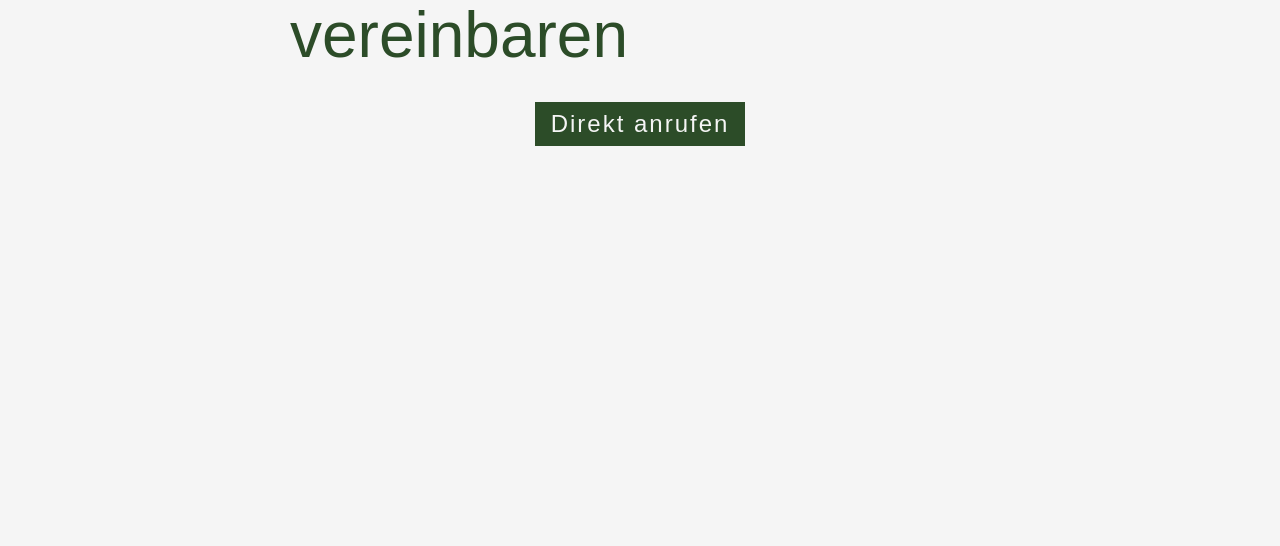
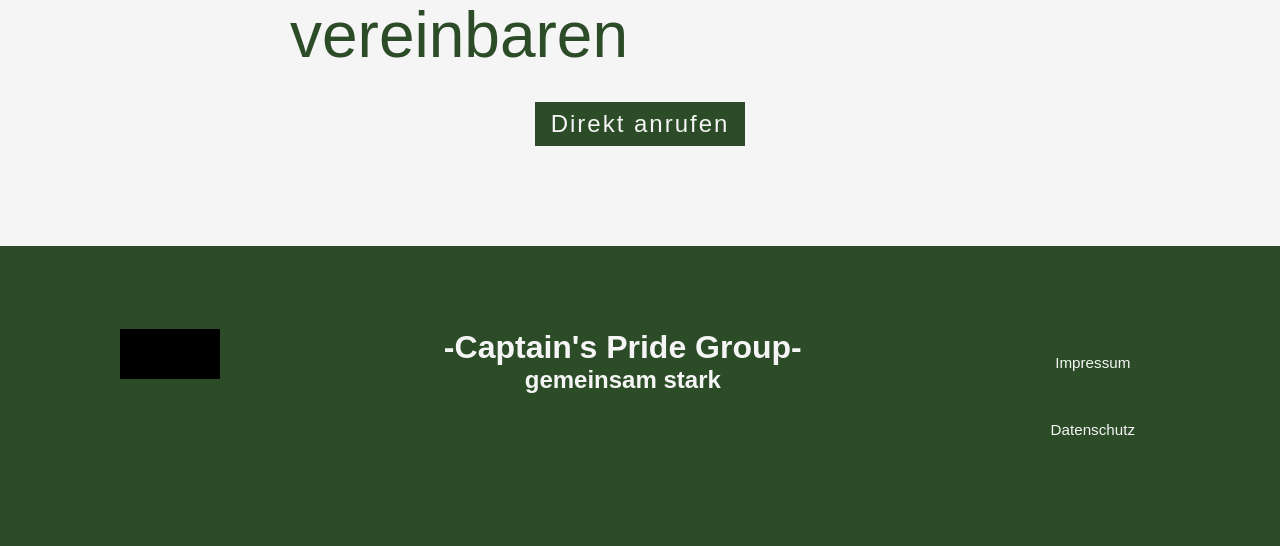
Before and after one commit to Jacques1988/tactical-combat-group, a PHP site: page / in a window 1280 px wide. Shown: the part 3375-3921 px from the top of the page. Before the commit the page ends 3521 px from the top, so only its background shows below. Run offline with PHP 8.4, Linux system fonts and the light colour scheme; some web fonts are replaced.

Commit message:
update finish footer design

```diff
--- a/dist/main.css
+++ b/dist/main.css
@@ -617,4 +617,47 @@ img {
   padding: 100px 0;
 }
 
+.footer {
+  display: flex;
+  justify-content: center;
+  align-items: center;
+  width: 100%;
+  height: 300px;
+  background-color: #2C4C28;
+}
+.footer__socialmedia {
+  display: flex;
+  justify-content: space-between;
+  align-items: center;
+  width: 100px;
+  height: 50px;
+  background-color: black;
+}
+.footer__slogan {
+  display: flex;
+  justify-content: center;
+  align-items: center;
+  flex-direction: column;
+  text-align: center;
+  font-family: "badsuabia", sans-serif;
+  color: whitesmoke;
+  font-size: 1rem;
+  font-weight: 400;
+}
+.footer__links {
+  display: flex;
+  justify-content: center;
+  align-items: center;
+  flex-direction: column;
+}
+.footer__links__link {
+  color: whitesmoke;
+  font-family: "badsuabia", sans-serif;
+  font-size: 0.95rem;
+  padding: 25px;
+}
+.footer__links__link:hover {
+  background-color: #532b15;
+}
+
 /*# sourceMappingURL=main.css.map */
--- a/index.php
+++ b/index.php
@@ -121,13 +121,13 @@
                         <input required class="form__input-container__input" type="text" placeholder="Bitte hier das Captcha eingeben">
                     </div>
                     <div class="form__input-container">
-                    <textarea required class="form__textarea" placeholder="Deine Nachricht"></textarea>
+                        <textarea required class="form__textarea" placeholder="Deine Nachricht"></textarea>
                     </div>
                     <img src="./captcha.png" style="width:300px; height:75px;">
                     <div class="form__agb-container">
-                    <input required class="form__agb-container__checkbox" type="checkbox">
-                    <p class="form__agb-container__text">Ich habe die Datenschutzrichtlinien gelesen und bin damit einverstanden das meine Daten ausschließlich zum Zweck der Weiterverarbeitung meiner Anfrage verwendet wird</p>
-                    <button type="submit" class="button-primary button-primary--link" href="#">Nachricht senden</button>
+                        <input required class="form__agb-container__checkbox" type="checkbox">
+                        <p class="form__agb-container__text">Ich habe die Datenschutzrichtlinien gelesen und bin damit einverstanden das meine Daten ausschließlich zum Zweck der Weiterverarbeitung meiner Anfrage verwendet wird</p>
+                        <button type="submit" class="button-primary button-primary--link" href="#">Nachricht senden</button>
                     </div>
                 </form>
                 <h1 id="phone" class="heading heading--green">Oder rufe einfach an um ein Probetraining zu vereinbaren</h1>
@@ -135,6 +135,19 @@
             </div>
         </section>
     </main>
+    <footer class="footer">
+        <div class="container container--row">
+            <div class="footer__socialmedia"></div>
+            <div class="footer__slogan">
+                <h1>-Captain's Pride Group-</h1>
+                <h2>gemeinsam stark</h2>
+            </div>
+            <div class="footer__links">
+                <a class="footer__links__link" href="#">Impressum</a>
+                <a class="footer__links__link" href="#">Datenschutz</a>
+            </div>
+        </div>
+    </footer>
     <script src="./scripts/open_menu.js"></script>
 </body>
 
--- a/styles/pages/_index.scss
+++ b/styles/pages/_index.scss
@@ -2,3 +2,4 @@
 @use "./home/presentation" as *;
 @use "./home/advantages" as *;
 @use "./home/contact" as *;
+@use "./home/footer" as *;
--- /dev/null
+++ b/styles/pages/home/_footer.scss
@@ -0,0 +1,53 @@
+@use "../../abstracts/variables" as *;
+@use "../../base/index" as *;
+@use "../../components/index" as *;
+@use "../../layout/index" as *;
+
+
+.footer{
+    display:flex;
+    justify-content: center;
+    align-items:center;
+    width:100%;
+    height:300px;
+    background-color: $mainGreen;
+
+    &__socialmedia{
+        display:flex;
+        justify-content: space-between;
+        align-items:center;
+        width:100px;
+        height:50px;
+        background-color:black;
+    }
+
+    &__slogan{
+        display:flex;
+        justify-content: center;
+        align-items:center;
+        flex-direction: column;
+        text-align: center;
+        font-family: 'badsuabia', sans-serif;
+        color:$white;
+        font-size:1rem;
+        font-weight:400;
+    }
+
+    &__links{
+        display:flex;
+        justify-content: center;
+        align-items:center;
+        flex-direction: column;
+
+        &__link{
+            color:$white;
+            font-family: 'badsuabia',sans-serif;
+            font-size:0.95rem;
+            padding:25px;
+
+            &:hover{
+                background-color: $alternativeBrown;
+            }
+        }
+    }
+}
```
Also changed, not shown: 1 other file.
